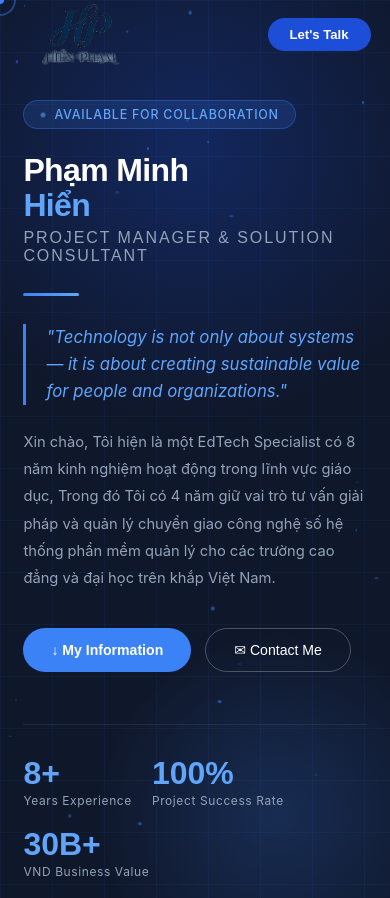
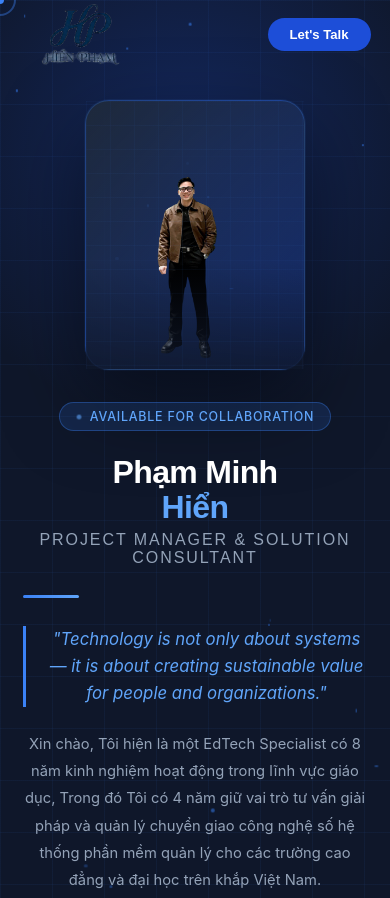
Before and after one commit to hpminhhien-chucky/Profile, a plain HTML site: page index.html in a window 390 px wide. Shown: the top 898 px of the page. Drawn offline with Linux system fonts and the light colour scheme.

Commit message:
Add files via upload

```diff
--- a/style.css
+++ b/style.css
@@ -380,47 +380,92 @@ img { display: block; max-width: 100%; }
 }
 @keyframes spin { from{transform:rotate(0)} to{transform:rotate(360deg)} }
 
-/* ── TABLET ≤1024px ── */
+/* ============================================================
+    RESPONSIVE — Tablet (≤1024px)
+   ============================================================ */
 @media (max-width: 1024px) {
   #hero {
-    grid-template-columns: 1fr;
+    grid-template-columns: 1fr;      /* 1 cột */
     grid-template-rows: auto auto;
     padding: 100px 6vw 60px;
   }
+
+  /* Ảnh lên trên, text xuống dưới */
   .hero-right {
-    order: -1;
+    display: flex !important;        /* Ép hiển thị */
+    opacity: 1 !important;           /* Chống lỗi tàng hình trên mobile */
+    animation: none !important;      /* Tắt animation để mượt hơn và không lỗi */
+    order: -1;                       /* Đẩy lên trên text */
     margin-bottom: 40px;
+    justify-content: center;         /* Đảm bảo khung ảnh luôn ở chính giữa */
   }
+
   .hero-left {
     padding-right: 0;
     order: 1;
+    text-align: center;              /* Căn giữa toàn bộ text trên mobile/tablet */
   }
+
+  /* Căn giữa cụm nút bấm (Sửa lỗi nút bị lệch sang trái) */
+  .hero-left .cta-buttons,
+  .hero-left div:has(a) {
+    display: flex;
+    justify-content: center;
+    gap: 15px;
+  }
+
   .avatar-container {
     width: 300px;
     height: 370px;
   }
-  .ab-top-right   { right: -12px; top: 12px;  }
-  .ab-bottom-left { left: -12px;  bottom: 20px; }
-  .ab-top-left    { left: -12px;  top: 48px;  }
+
+  /* Badges thu vào trong trên tablet */
+  .ab-top-right  { right: -12px; top: 12px; }
+  .ab-bottom-left{ left: -12px; bottom: 20px; }
+  .ab-top-left   { left: -12px; top: 48px; }
 }
 
-/* ── MOBILE ≤640px ── */
+
+/* ============================================================
+    RESPONSIVE — Mobile (≤640px)
+   ============================================================ */
 @media (max-width: 640px) {
+  #hero {
+    padding: 88px 5vw 48px;
+  }
+
+  .hero-right {
+    display: flex !important;
+    opacity: 1 !important;
+    margin-bottom: 32px;
+  }
+
   .avatar-container {
-    width: 220px;
-    height: 270px;
+    width: 240px;                    /* Tăng nhẹ từ 220px lên 240px cho ảnh rõ hơn */
+    height: 300px;
   }
+
+  /* Ẩn triệt để toàn bộ ring và badges gây tràn viền trên mobile */
   .avatar-ring-outer,
-  .avatar-ring-inner { display: none; }
-  .avatar-badge      { display: none; }
-}
+  .avatar-ring-inner,
+  .avatar-badge,
+  .ab-top-right,
+  .ab-bottom-left,
+  .ab-top-left {
+    display: none !important;
+  }
 
-/* ── HERO LAYOUT ── */
-#hero {
-  display: grid;
-  grid-template-columns: 1fr 1fr;
-  align-items: center;
-  padding: 100px 8vw 60px;
+  .hero-name {
+    font-size: clamp(2rem, 8vw, 3rem);
+  }
+
+  /* Phần chứa thông số (8+, 100%, 30B+) */
+  .hero-stats {
+    display: flex;
+    justify-content: center;        /* Căn giữa cụm số liệu */
+    gap: 20px;
+    flex-wrap: wrap;                /* Tự động xuống hàng nếu thiếu đất */
+  }
 }
 
 /* ── AVATAR CONTAINER ── */
```
